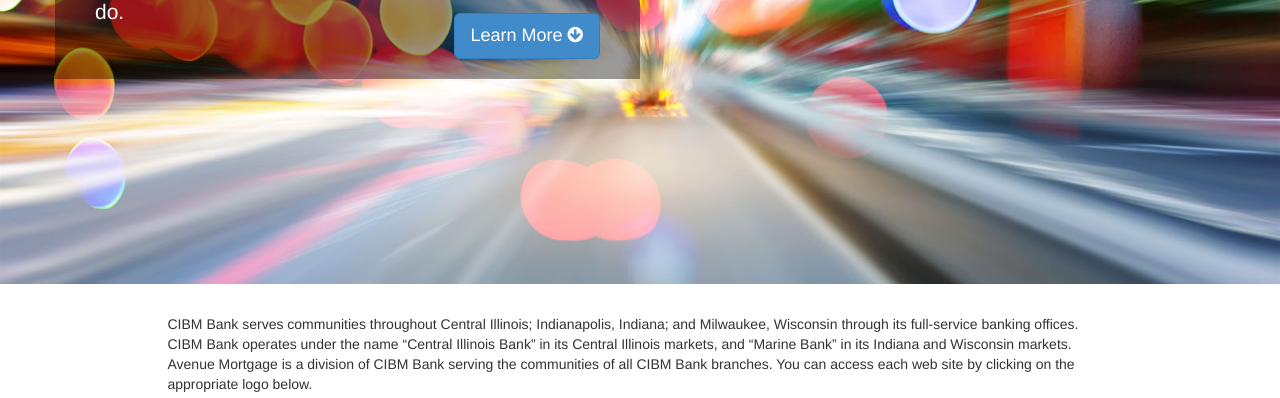
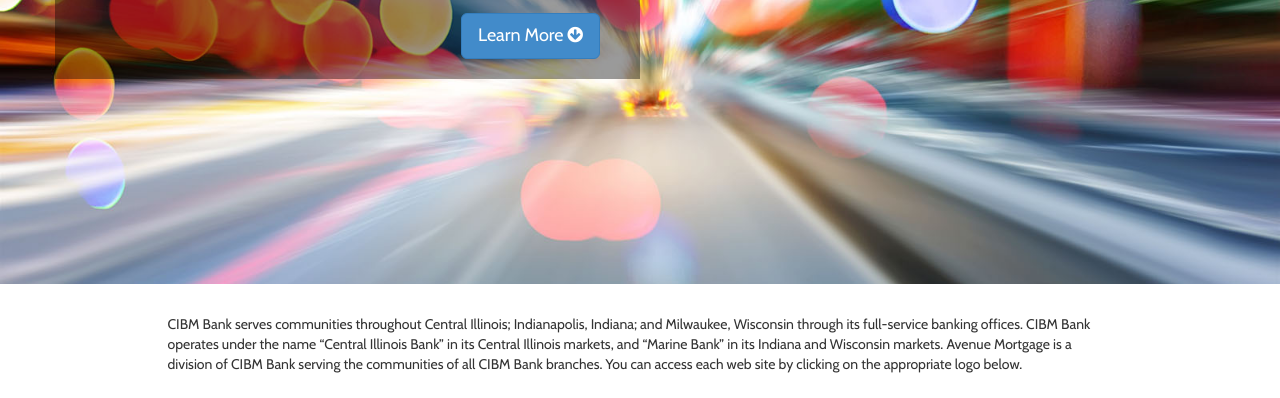
Before and after one commit to cibmis/cibm, a plain HTML site: page index.html in a window 1280 px wide. Shown: the part 306-704 px from the top of the page. Drawn offline with nearby package versions, Linux system fonts and the light colour scheme.

Commit message:
re-write

```diff
--- a/index.html
+++ b/index.html
@@ -9,6 +9,9 @@
     <!-- <link rel="shortcut icon" href="../../assets/ico/favicon.ico"> -->
 
     <title>CIBM Bank</title>
+
+    <link href="http://fonts.googleapis.com/css?family=Raleway" rel="stylesheet" type="text/css">
+    <link href='http://fonts.googleapis.com/css?family=Cabin:400,700italic' rel='stylesheet' type='text/css'>
 
     <!-- Bootstrap core CSS -->
     <link href="css/main.css" rel="stylesheet">
--- a/less/__main.less
+++ b/less/__main.less
@@ -9,7 +9,7 @@
  */
 
 // Core variables and mixins
-@import "bootstrap/variables.less";
+@import "_variables.less";
 @import "bootstrap/mixins.less";
 
 // Reset
--- a/less/bootstrap/variables.less
+++ b/less/_variables.less
@@ -39,8 +39,8 @@
 // Typography
 // -------------------------
 
-@font-family-sans-serif:  "Helvetica Neue", Helvetica, Arial, sans-serif;
-@font-family-serif:       Georgia, "Times New Roman", Times, serif;
+@font-family-sans-serif:  'Cabin', sans-serif;
+@font-family-serif:       'Raleway', serif;
 @font-family-monospace:   Monaco, Menlo, Consolas, "Courier New", monospace;
 @font-family-base:        @font-family-sans-serif;
 
```
Also changed, not shown: css/main.css, img/logo.jpg, 1 other file.
